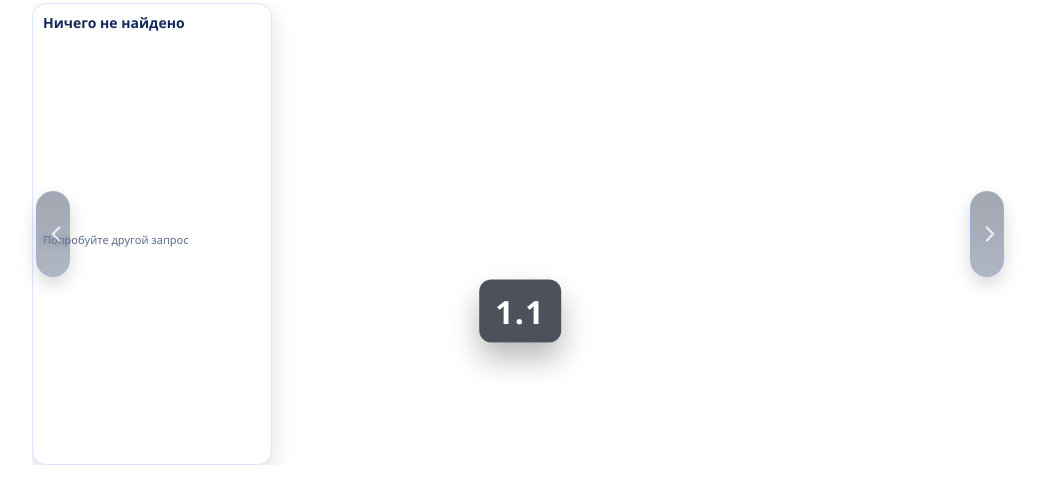
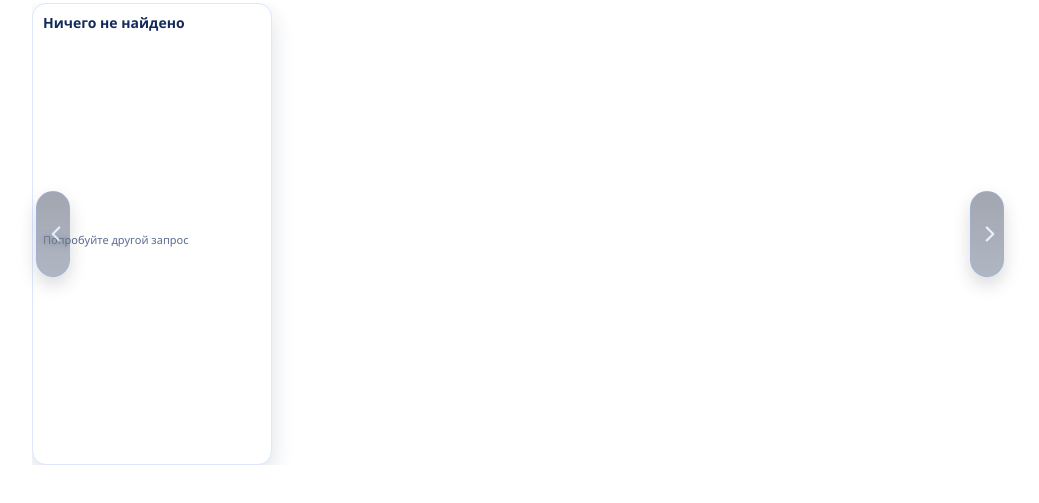
Before and after one commit to u8316622027-ux/apteka-widget-demo, a website: page app/widgets/products.html in a window 1280 px wide. Shown: the part 89-592 px from the top of the page, without its empty margins (120-1159 px from the left). Drawn offline with Linux system fonts and the light colour scheme.

Commit message:
refactor(widget): remove theme debug indicator

```diff
--- a/app/widgets/products.html
+++ b/app/widgets/products.html
@@ -11,14 +11,6 @@
       <div class="products-loading-overlay" id="products-loading-overlay">
         <div class="products-loading-spinner" aria-label="Загрузка"></div>
       </div>
-      <div
-        class="theme-debug-indicator"
-        id="theme-debug-indicator"
-        role="status"
-        aria-live="polite"
-        aria-atomic="true"
-        aria-label="Режим темы"
-      ></div>
       <div
         class="theme-notice"
         id="theme-notice"
--- a/app/widgets/scripts/products-theme.js
+++ b/app/widgets/scripts/products-theme.js
@@ -4,7 +4,6 @@
     const THEME_VALUE_KEY = "apteka_widget_theme_value";
     const { root, utils } = ctx;
     const { normalizeText, debugLog } = utils;
-    const indicator = document.getElementById("theme-debug-indicator") || null;
     const notice = document.getElementById("theme-notice") || null;
     let noticeTimeoutId = 0;
 
@@ -55,25 +54,6 @@
       return "light";
     };
 
-    const resolveIndicatorValue = (mode, theme) => {
-      const isAuto = mode === "auto";
-      const isDark = theme === "dark";
-      if (isAuto) {
-        return isDark ? "1.2" : "1.1";
-      }
-      return isDark ? "2.2" : "2.1";
-    };
-
-    const updateIndicator = (mode, theme) => {
-      if (!(indicator instanceof HTMLElement)) {
-        return;
-      }
-      const value = resolveIndicatorValue(mode, theme);
-      indicator.textContent = value;
-      indicator.dataset.themeMode = mode;
-      indicator.dataset.themeValue = theme;
-    };
-
     const showNotice = (message) => {
       if (!(notice instanceof HTMLElement)) {
         return;
@@ -97,10 +77,6 @@
       root.setAttribute("data-theme", normalized);
       document.documentElement.setAttribute("data-theme", normalized);
       writeStorage(THEME_VALUE_KEY, normalized);
-      updateIndicator(
-        normalizeText(readStorage(THEME_MODE_KEY)) || "auto",
-        normalized,
-      );
       debugLog("theme_applied", { theme: normalized });
     };
 
--- a/app/widgets/styles/widget-products.css
+++ b/app/widgets/styles/widget-products.css
@@ -57,24 +57,6 @@ body {
   padding: 14px 10px 18px;
   overflow: hidden;
   position: relative;
-}
-
-.theme-debug-indicator {
-  position: fixed;
-  top: 50%;
-  left: 50%;
-  transform: translate(-50%, -50%);
-  z-index: 2147483647;
-  padding: 10px 16px;
-  border-radius: 12px;
-  background: rgba(9, 15, 30, 0.72);
-  color: #ffffff;
-  font-size: 32px;
-  font-weight: 800;
-  letter-spacing: 0.04em;
-  text-align: center;
-  pointer-events: none;
-  box-shadow: 0 16px 30px rgba(0, 0, 0, 0.28);
 }
 
 .theme-notice {
```
Also changed, not shown: 1 other file.
